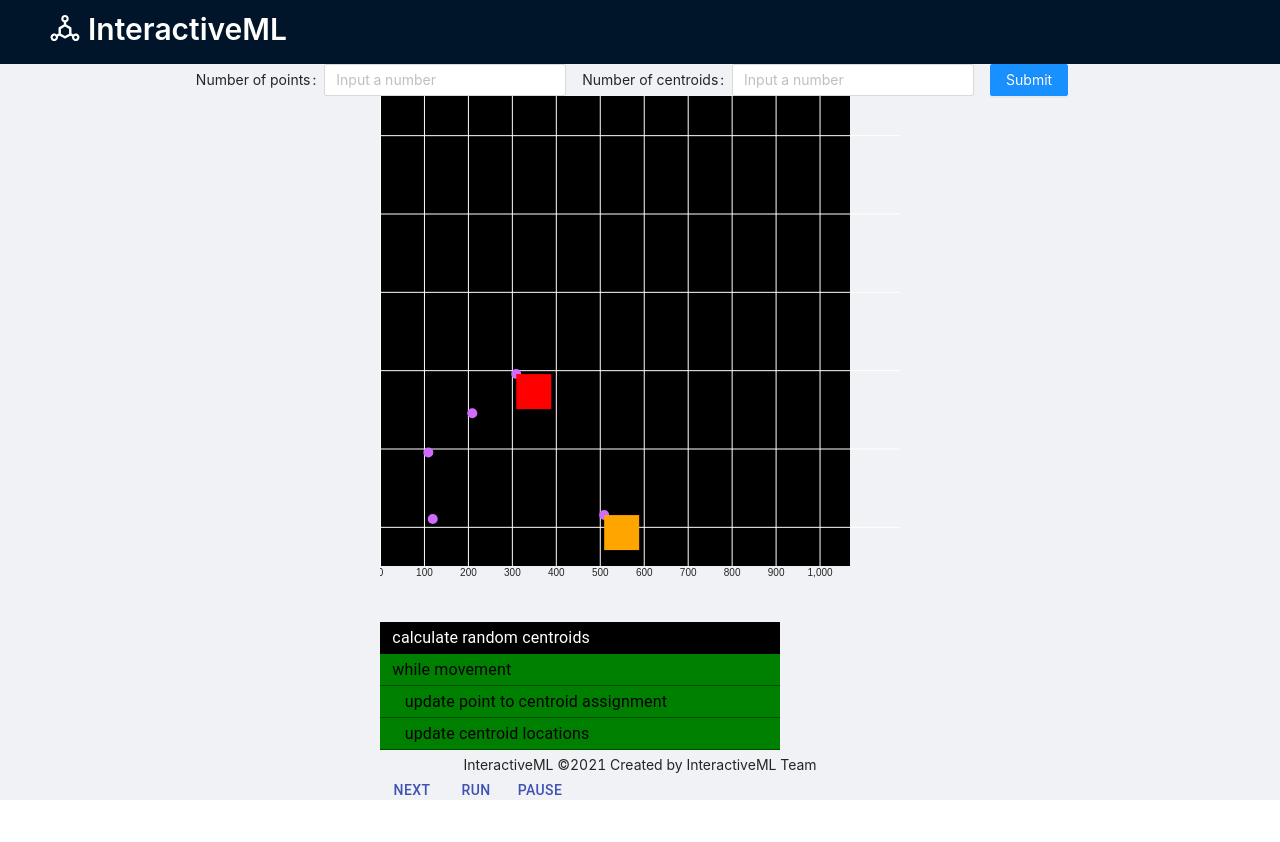
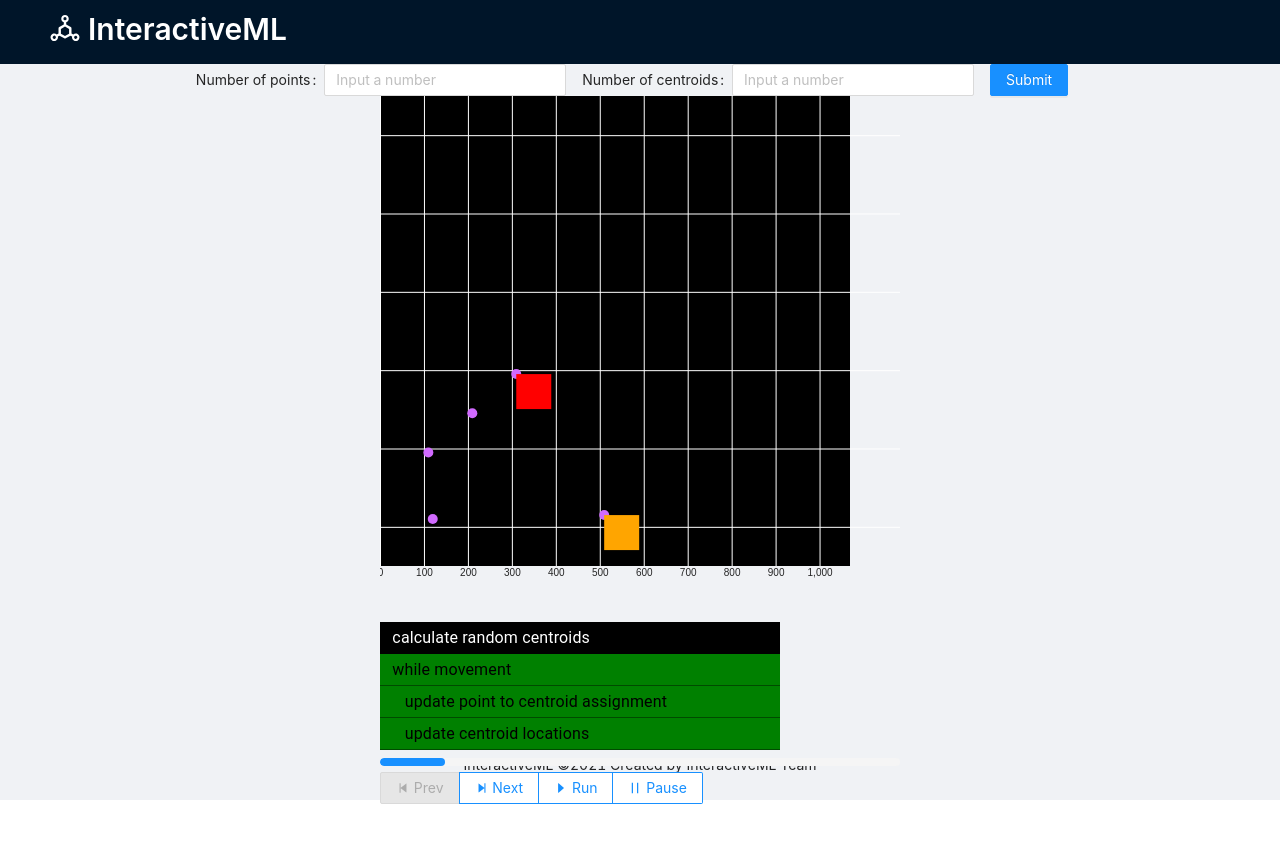
Before and after one commit to h12567/interactive-ml, a React (Create React App) app: page / in a window 1280 px wide. Shown: the top 842 px of the page. Before the commit the page ends 809 px from the top, so only its background shows below. Built offline with nearby package versions, Linux system fonts and the light colour scheme.

Commit message:
Improve style for play buttons

```diff
--- a/src/MainComponent.js
+++ b/src/MainComponent.js
@@ -6,11 +6,12 @@ import SampleVis from './components/SampleVis'
 import ClusterVis from './components/ClusterVis'
 import PseudoCodeBox from './components/PseudoCodeBox'
 import DataDisplay from './components/DataDisplay'
-import { Button } from '@material-ui/core'
 import ProgressBar from 'react-bootstrap/ProgressBar'
 import Col from 'react-bootstrap/Col'
 import { pseudo_code, KMeans } from './ml/k-means'
-import { Line, Circle } from 'rc-progress';
+import { Progress, Button, Radio } from 'antd';
+import { StepBackwardOutlined, StepForwardOutlined, CaretRightOutlined, PauseOutlined } from '@ant-design/icons';
+
 
 function MainComponent({state_arr}) {
     const [initial_idx, setIntialIdx] = React.useState(0);
@@ -41,16 +42,10 @@ function MainComponent({state_arr}) {
     }
 
     return (
-        <div classname="App">
-        {/* <Dummy /> */}
-        {/* <SampleVis data={data} /> */}
-
-        {/* <div>
-          {itemList}
-        </div>  */}
+        <div classname="App" style={{display:"flex", flexDirection:"column", justifyContent:"space-evenly"}}>
 
         <div className="row">
-              {/* ref={r => { clusterVisRef.current = r; setRefVisible(!!r); }}> */}
+
           <div className="col-sm-12 col-md-8">
             <ClusterVis id='cluster_vis' i={initial_idx} data={state_arr[initial_idx][2]['data']} centroids={state_arr[initial_idx][2]['centroids']}
             />
@@ -59,25 +54,27 @@ function MainComponent({state_arr}) {
             <PseudoCodeBox id='code_box' i={initial_idx} code_box={pseudo_code} idx={state_arr[initial_idx][0]} />
           </div>
         </div>
-        {/* <div>
-        <Col>
-       <ProgressBar />
-        </Col>
-            <ProgressBar variant="success" now={40} />
-            <ProgressBar variant="info" now={20} />
-            <ProgressBar variant="warning" now={60} />
-            <ProgressBar variant="danger" now={80} />
-        </div> */}
+
         <div>
-          <Line percent={percent} strokeWidth="3" strokeColor="#2db7f5" />
-          {initial_idx > 0 ? <Button onClick={decreaseIdx} color="primary"> PREV </Button> : null}
-          {initial_idx <= state_arr.length - 2 ? <Button onClick={increaseIdx} color="primary"> NEXT </Button> : null}
-          <Button onClick={startRun} color="primary"> RUN </Button>
-          <Button onClick={pauseRun} color="primary"> PAUSE </Button>
+          <Progress percent={percent} showInfo={false}/>
+          <Radio.Group>
+            {initial_idx > 0
+              ? <Radio.Button type="primary" onClick={decreaseIdx}><StepBackwardOutlined/> Prev</Radio.Button>
+              : <Radio.Button type="primary" disabled><StepBackwardOutlined/> Prev</Radio.Button>
+            }
+            {initial_idx <= state_arr.length - 2
+              ? <Radio.Button type="primary" onClick={increaseIdx}><StepForwardOutlined /> Next</Radio.Button>
+              : <Radio.Button type="primary" disabled><StepForwardOutlined /> Next</Radio.Button>
+            }
+            <Radio.Button type="primary" onClick={startRun}><CaretRightOutlined /> Run</Radio.Button>
+            <Radio.Button type="primary" onClick={pauseRun}><PauseOutlined /> Pause</Radio.Button>
+          </Radio.Group>
         </div>
-        <div className="col-sm-6 col-md-3">
+
+        <div className="col-sm-6 col-md-3" style={{height:"50px"}}>
             <DataDisplay id='data_display' i={initial_idx} data={state_arr[initial_idx][1] != null ? state_arr[initial_idx][1] : {}} />
         </div>
+
       </div>
     );
 
```
